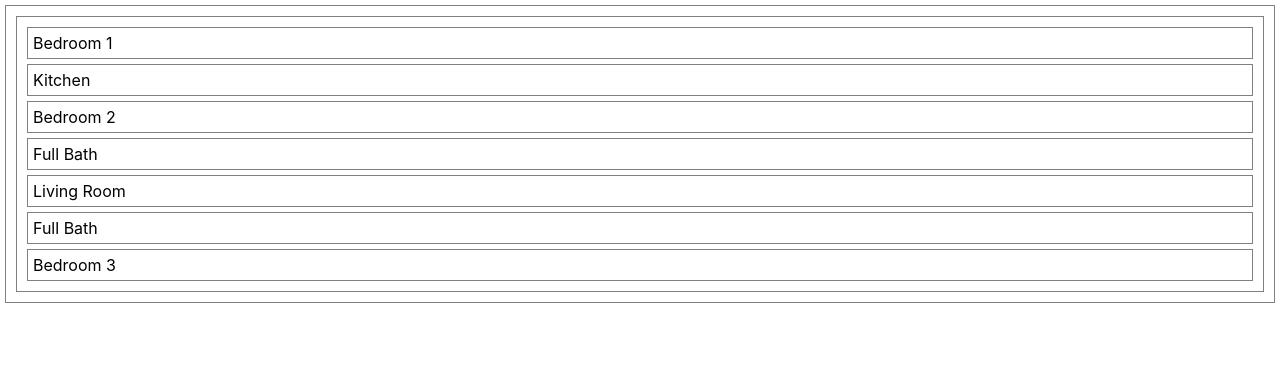
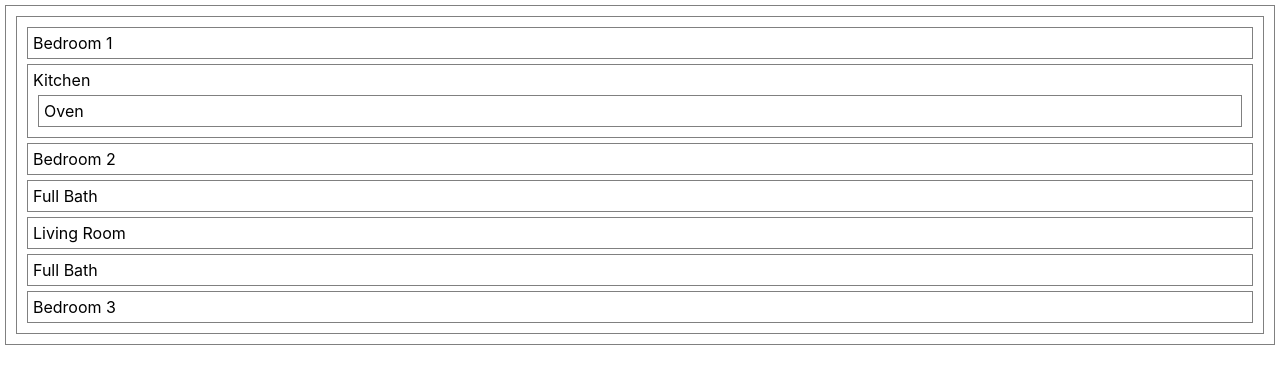
Before and after one commit to DanielleColucci/floorplan-lab, a React (Create React App) app: page / in a window 1280 px wide. Shown: the top 384 px of the page. Built offline with nearby package versions, Linux system fonts and the light colour scheme.

Commit message:
create Oven component and render in Kitchen

```diff
--- a/src/Kitchen.jsx
+++ b/src/Kitchen.jsx
@@ -1,7 +1,10 @@
+import Oven from './Oven'
+
 const Kitchen = () => {
   return (
     <div>
       Kitchen
+      <Oven />
     </div>
   )
 }
--- /dev/null
+++ b/src/Oven.jsx
@@ -0,0 +1,7 @@
+const Oven = () => {
+  return (
+    <div>Oven</div>
+  )
+}
+
+export default Oven
```
